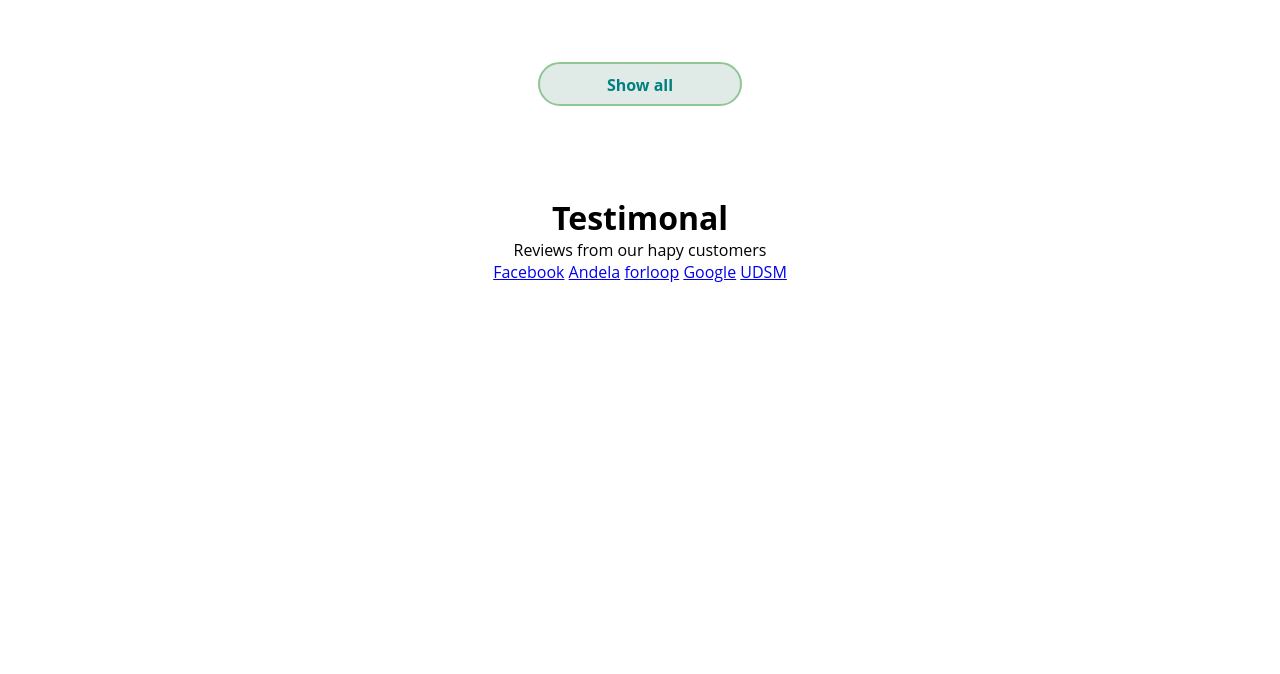
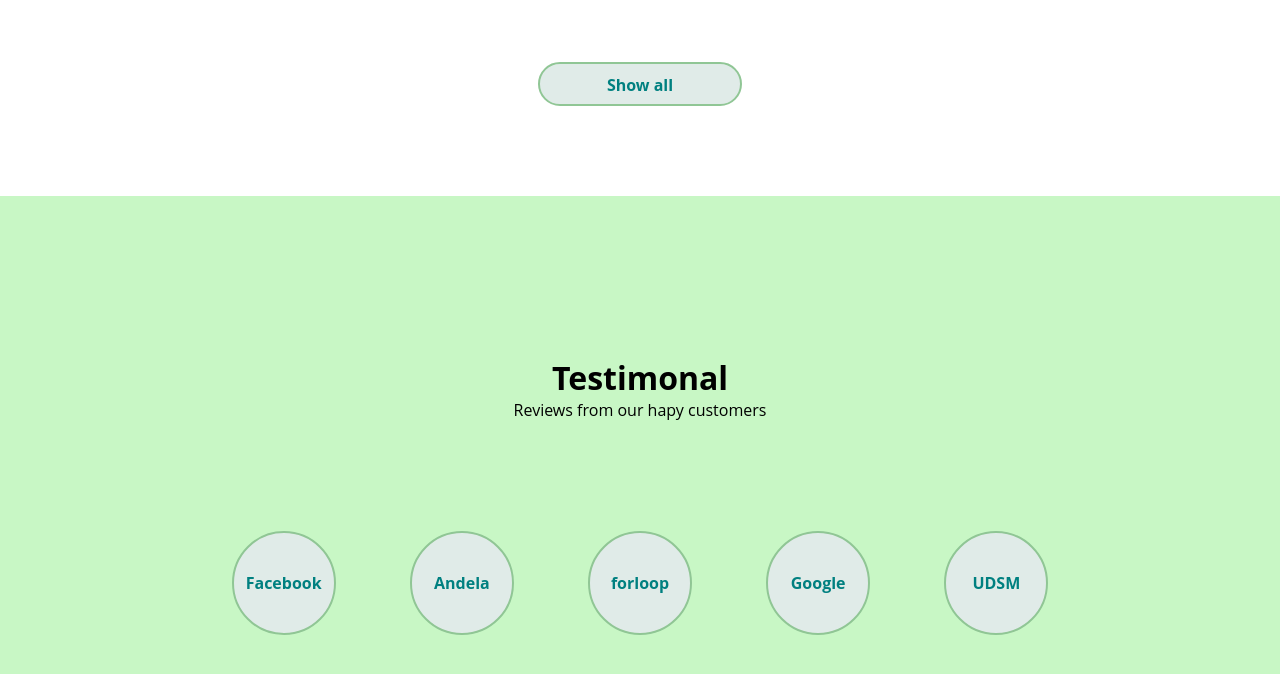
Before and after one commit to Benkabo/FakeCodes, a plain HTML site: page index.html in a window 1280 px wide. Shown: the part 1572-2246 px from the top of the page. Before the commit the page ends 1855 px from the top, so only its background shows below. Drawn offline with Linux system fonts and the light colour scheme.

Commit message:
added css on style.css

```diff
--- a/style.css
+++ b/style.css
@@ -94,3 +94,31 @@ nav ul li a:hover {
   background: #E4F1FE;
   color: green;
 }
+.review {
+  background: #C8F7C5;
+  padding-bottom: 160px;
+}
+
+.header {
+  padding: 160px 0 110px;
+}
+
+.contact-details {
+  display: inline-block;
+  font-weight: bold;
+  margin: 0 35px 45px 35px;
+  list-style-type: none;
+  border: 2px solid #90C695;
+  border-radius: 100%;
+  width: 100px;
+  height: 100px;
+  line-height: 100px;
+  background: #e0ebe8;
+  color: #008080;
+  text-decoration: none;
+}
+
+.contact-details:hover {
+  background: #E4F1FE;
+  color: green;
+}
```
